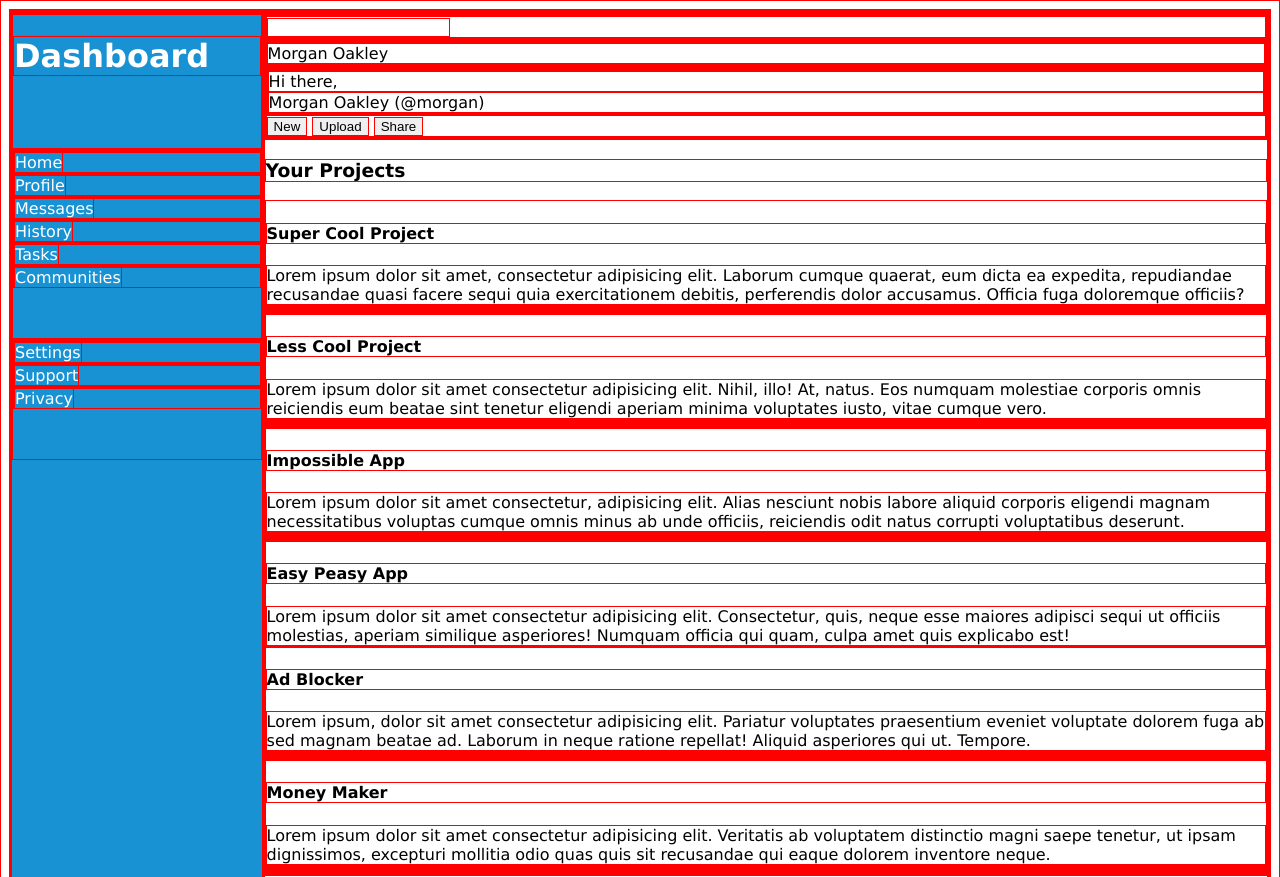
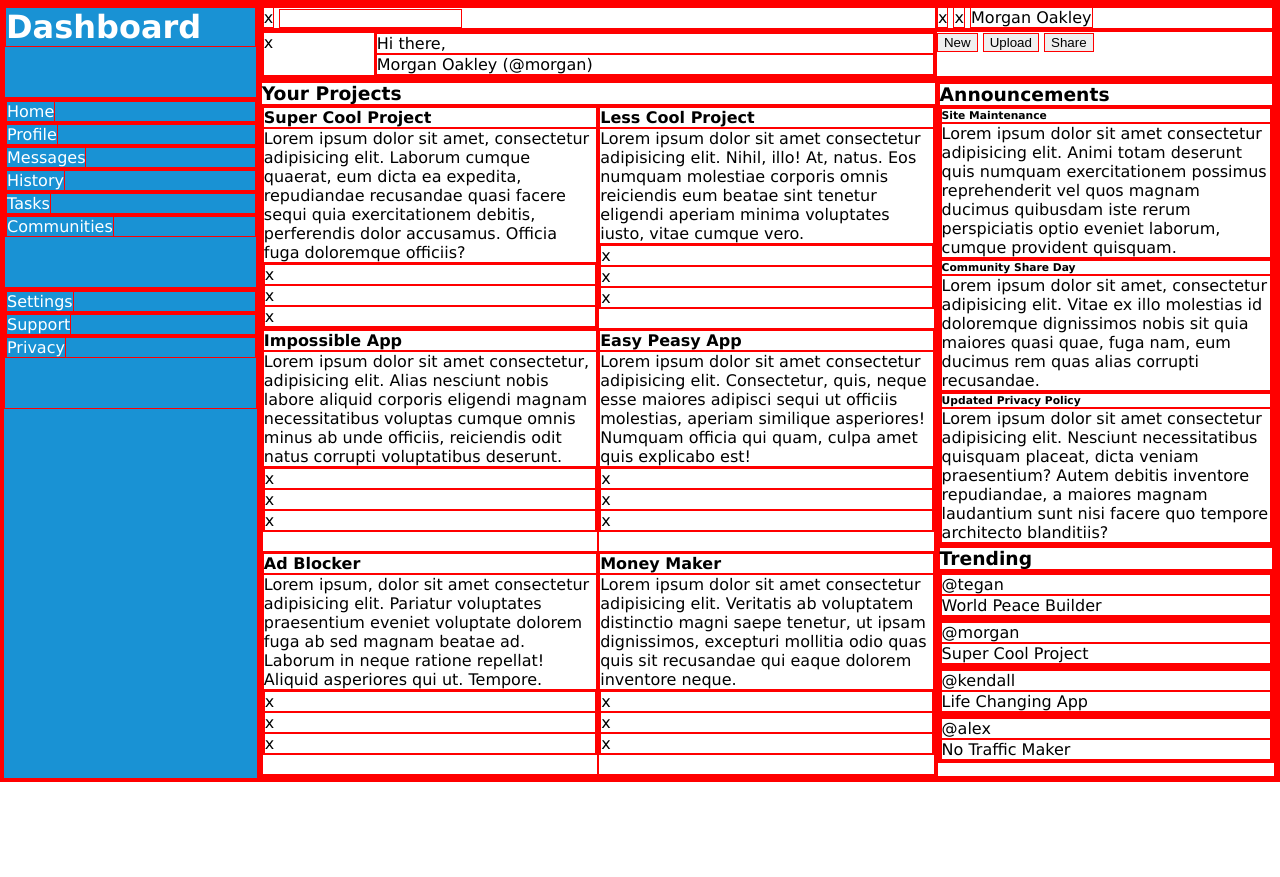
Before and after one commit to kimfom01/AdminDashboard, a plain HTML site: page index.html in a window 1280 px wide. Shown: the top 877 px of the page. After the commit the page ends 800 px from the top, so only its background shows below. Drawn offline with Linux system fonts and the light colour scheme.

Commit message:
Add more css grid styles

```diff
--- a/index.html
+++ b/index.html
@@ -58,21 +58,22 @@
             </div>
         </div>
         <main>
+            <div class="top">
                 <div class="heading">
-                <div class="first">
+                    <div class="first-row">
                         <div class="search">
-                        <div class="search-lens"></div>
+                            <span class="search-lens">x</span>
                             <input type="search" name="search" id="search">
                         </div>
                         <div class="user-panel">
-                        <div class="notification-icon"></div>
-                        <div class="profile"></div>
-                        <div class="name">Morgan Oakley</div>
+                            <span class="notification-icon">x</span>
+                            <span class="profile">x</span>
+                            <span class="name">Morgan Oakley</span>
                         </div>
                     </div>
-                <div class="second">
+                    <div class="second-row">
                         <div class="contact-card">
-                        <div class="profile"></div>
+                            <div class="profile">x</div>
                             <div class="greetings">
                                 <div class="message">Hi there,</div>
                                 <div class="names">Morgan Oakley (@morgan)</div>
@@ -85,105 +86,131 @@
                         </div>
                     </div>
                 </div>
-            <div class="projects-grid">
+            </div>
+            <div class="bottom">
+                <div class="main-left">
                     <h3>Your Projects</h3>
+                    <div class="projects">
                         <div class="card">
                             <h4>Super Cool Project</h4>
                             <div class="card-body">
-                        Lorem ipsum dolor sit amet, consectetur adipisicing elit. Laborum cumque quaerat, eum dicta ea
-                        expedita, repudiandae recusandae quasi facere sequi quia exercitationem debitis, perferendis
+                                Lorem ipsum dolor sit amet, consectetur adipisicing elit. Laborum cumque quaerat, eum
+                                dicta ea
+                                expedita, repudiandae recusandae quasi facere sequi quia exercitationem debitis,
+                                perferendis
                                 dolor
                                 accusamus. Officia fuga doloremque officiis?
                             </div>
                             <div class="card-actions">
-                        <div class="favorite"></div>
-                        <div class="view-more"></div>
-                        <div class="github-link"></div>
+                                <div class="favorite">x</div>
+                                <div class="view-more">x</div>
+                                <div class="github-link">x</div>
                             </div>
                         </div>
                         <div class="card">
                             <h4>Less Cool Project</h4>
                             <div class="card-body">
-                        Lorem ipsum dolor sit amet consectetur adipisicing elit. Nihil, illo! At, natus. Eos numquam
-                        molestiae corporis omnis reiciendis eum beatae sint tenetur eligendi aperiam minima voluptates
+                                Lorem ipsum dolor sit amet consectetur adipisicing elit. Nihil, illo! At, natus. Eos
+                                numquam
+                                molestiae corporis omnis reiciendis eum beatae sint tenetur eligendi aperiam minima
+                                voluptates
                                 iusto, vitae cumque vero.
                             </div>
                             <div class="card-actions">
-                        <div class="favorite"></div>
-                        <div class="view-more"></div>
-                        <div class="github-link"></div>
+                                <div class="favorite">x</div>
+                                <div class="view-more">x</div>
+                                <div class="github-link">x</div>
                             </div>
                         </div>
                         <div class="card">
                             <h4>Impossible App</h4>
                             <div class="card-body">
-                        Lorem ipsum dolor sit amet consectetur, adipisicing elit. Alias nesciunt nobis labore aliquid
-                        corporis eligendi magnam necessitatibus voluptas cumque omnis minus ab unde officiis, reiciendis
+                                Lorem ipsum dolor sit amet consectetur, adipisicing elit. Alias nesciunt nobis labore
+                                aliquid
+                                corporis eligendi magnam necessitatibus voluptas cumque omnis minus ab unde officiis,
+                                reiciendis
                                 odit natus corrupti voluptatibus deserunt.
                             </div>
                             <div class="card-actions">
-                        <div class="favorite"></div>
-                        <div class="view-more"></div>
-                        <div class="github-link"></div>
+                                <div class="favorite">x</div>
+                                <div class="view-more">x</div>
+                                <div class="github-link">x</div>
                             </div>
                         </div>
                         <div class="card">
                             <h4>Easy Peasy App</h4>
                             <div class="card-body">
-                        Lorem ipsum dolor sit amet consectetur adipisicing elit. Consectetur, quis, neque esse maiores
-                        adipisci sequi ut officiis molestias, aperiam similique asperiores! Numquam officia qui quam,
+                                Lorem ipsum dolor sit amet consectetur adipisicing elit. Consectetur, quis, neque esse
+                                maiores
+                                adipisci sequi ut officiis molestias, aperiam similique asperiores! Numquam officia qui
+                                quam,
                                 culpa
                                 amet quis explicabo est!
+                            </div>
+                            <div class="card-actions">
+                                <div class="favorite">x</div>
+                                <div class="view-more">x</div>
+                                <div class="github-link">x</div>
                             </div>
                         </div>
                         <div class="card">
                             <h4>Ad Blocker</h4>
                             <div class="card-body">
-                        Lorem ipsum, dolor sit amet consectetur adipisicing elit. Pariatur voluptates praesentium
+                                Lorem ipsum, dolor sit amet consectetur adipisicing elit. Pariatur voluptates
+                                praesentium
                                 eveniet
-                        voluptate dolorem fuga ab sed magnam beatae ad. Laborum in neque ratione repellat! Aliquid
+                                voluptate dolorem fuga ab sed magnam beatae ad. Laborum in neque ratione repellat!
+                                Aliquid
                                 asperiores qui ut. Tempore.
                             </div>
                             <div class="card-actions">
-                        <div class="favorite"></div>
-                        <div class="view-more"></div>
-                        <div class="github-link"></div>
+                                <div class="favorite">x</div>
+                                <div class="view-more">x</div>
+                                <div class="github-link">x</div>
                             </div>
                         </div>
                         <div class="card">
                             <h4>Money Maker</h4>
                             <div class="card-body">
-                        Lorem ipsum dolor sit amet consectetur adipisicing elit. Veritatis ab voluptatem distinctio
+                                Lorem ipsum dolor sit amet consectetur adipisicing elit. Veritatis ab voluptatem
+                                distinctio
                                 magni
-                        saepe tenetur, ut ipsam dignissimos, excepturi mollitia odio quas quis sit recusandae qui eaque
+                                saepe tenetur, ut ipsam dignissimos, excepturi mollitia odio quas quis sit recusandae
+                                qui eaque
                                 dolorem inventore neque.
                             </div>
                             <div class="card-actions">
-                        <div class="favorite"></div>
-                        <div class="view-more"></div>
-                        <div class="github-link"></div>
+                                <div class="favorite">x</div>
+                                <div class="view-more">x</div>
+                                <div class="github-link">x</div>
                             </div>
                         </div>
                     </div>
+                </div>
+                <div class="main-right">
                     <div class="announcement-grid">
                         <h3>Announcements</h3>
                         <div class="ad">
                             <div>
                                 <h6>Site Maintenance</h6>
-                        <p>Lorem ipsum dolor sit amet consectetur adipisicing elit. Animi totam deserunt quis numquam
+                                <p>Lorem ipsum dolor sit amet consectetur adipisicing elit. Animi totam deserunt quis
+                                    numquam
                                     exercitationem possimus reprehenderit vel quos magnam ducimus quibusdam iste rerum
                                     perspiciatis optio eveniet laborum, cumque provident quisquam.</p>
                             </div>
                             <div>
                                 <h6>Community Share Day</h6>
                                 <p>Lorem ipsum dolor sit amet, consectetur adipisicing elit. Vitae ex illo molestias id
-                            doloremque dignissimos nobis sit quia maiores quasi quae, fuga nam, eum ducimus rem quas
+                                    doloremque dignissimos nobis sit quia maiores quasi quae, fuga nam, eum ducimus rem
+                                    quas
                                     alias corrupti recusandae.</p>
                             </div>
                             <div>
                                 <h6>Updated Privacy Policy</h6>
-                        <p>Lorem ipsum dolor sit amet consectetur adipisicing elit. Nesciunt necessitatibus quisquam
-                            placeat, dicta veniam praesentium? Autem debitis inventore repudiandae, a maiores magnam
+                                <p>Lorem ipsum dolor sit amet consectetur adipisicing elit. Nesciunt necessitatibus
+                                    quisquam
+                                    placeat, dicta veniam praesentium? Autem debitis inventore repudiandae, a maiores
+                                    magnam
                                     laudantium sunt nisi facere quo tempore architecto blanditiis?</p>
                             </div>
                         </div>
@@ -219,6 +246,8 @@
                             </div>
                         </div>
                     </div>
+                </div>
+            </div>
         </main>
     </div>
     <script src="index.js"></script>
--- a/style.css
+++ b/style.css
@@ -1,9 +1,10 @@
+* {
+    border: red solid 1px;
+    margin: 0;
+}
+
 body {
     font-family: Verdana, Geneva, Tahoma, sans-serif;
-}
-
-* {
-    border: red solid 1px;
 }
 
 .container {
@@ -26,3 +27,29 @@ body {
     text-decoration: none;
     color: #fff;
 }
+
+main .projects {
+    display: grid;
+    grid-template-columns: 1fr 1fr;
+    grid-template-rows: 1fr 1fr 1fr;
+}
+
+main .bottom {
+    display: grid;
+    grid-template-columns: 2fr 1fr;
+}
+
+main .top .first-row {
+    display: grid;
+    grid-template-columns: 2fr 1fr;
+}
+
+main .top .second-row {
+    display: grid;
+    grid-template-columns: 2fr 1fr;
+}
+
+main .top .second-row .contact-card {
+    display: grid;
+    grid-template-columns: 1fr 5fr;
+}
```
Lines whose indentation alone changed are shown as unchanged.
